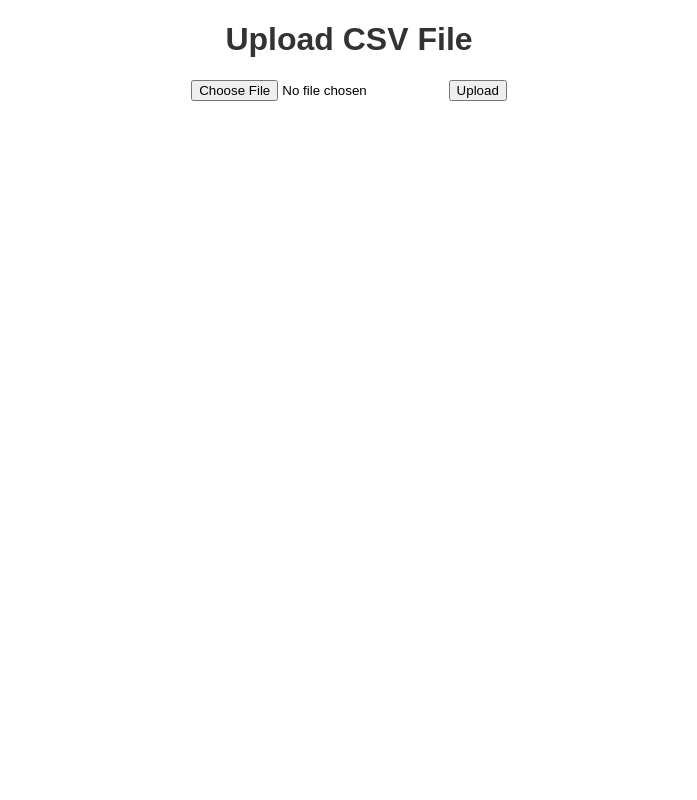
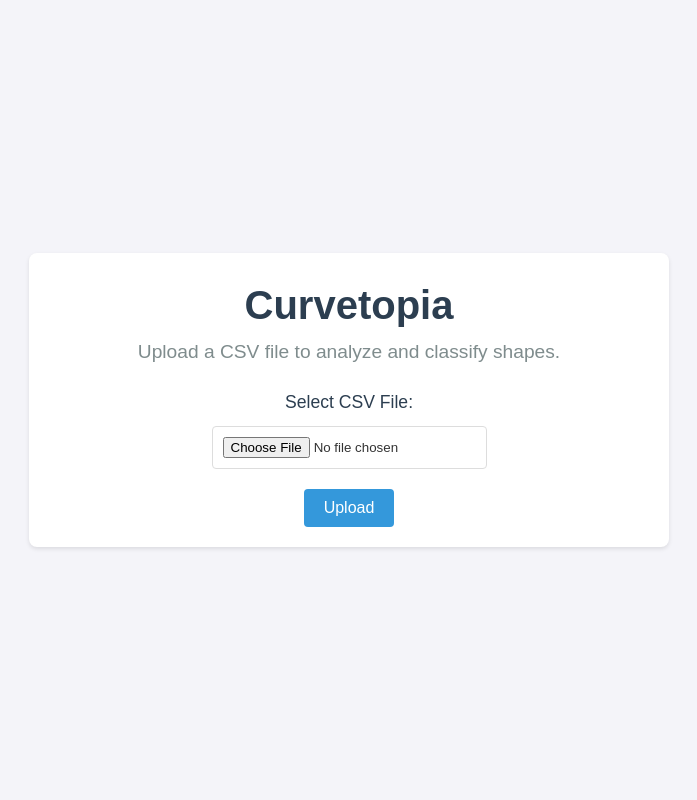
Before and after one commit to Rajshah1302/curvetopia, a Flask app: page / in a window 1280 px wide. Shown: the whole page, without its empty margins (291-988 px from the left). Run offline with Flask 3, Linux system fonts and the light colour scheme.

Commit message:
ui updates

```diff
--- a/static/styles.css
+++ b/static/styles.css
@@ -1,16 +1,86 @@
+/* Reset some default styles */
+body, h1, p {
+    margin: 0;
+    padding: 0;
+    box-sizing: border-box;
+}
+
 body {
     font-family: Arial, sans-serif;
+    background-color: #f4f4f9;
+    color: #333;
+    line-height: 1.6;
+    display: flex;
+    justify-content: center;
+    align-items: center;
+    height: 100vh;
+}
+
+.container {
+    max-width: 600px;
+    width: 100%;
+    padding: 20px;
+    background: #fff;
+    border-radius: 8px;
+    box-shadow: 0 2px 4px rgba(0,0,0,0.1);
     text-align: center;
 }
 
-h1 {
-    color: #333;
+header {
+    margin-bottom: 20px;
 }
 
-form {
-    margin: 20px auto;
+header h1 {
+    font-size: 2.5rem;
+    color: #2c3e50;
 }
 
-input[type="file"] {
+header p {
+    font-size: 1.2rem;
+    color: #7f8c8d;
+}
+
+main {
+    display: flex;
+    flex-direction: column;
+    align-items: center;
+}
+
+.upload-form {
+    display: flex;
+    flex-direction: column;
+    align-items: center;
+}
+
+.file-label {
+    font-size: 1.1rem;
     margin-bottom: 10px;
+    color: #2c3e50;
 }
+
+.file-input {
+    margin-bottom: 20px;
+    padding: 10px;
+    border: 1px solid #ddd;
+    border-radius: 4px;
+}
+
+.submit-button {
+    background-color: #3498db;
+    color: #fff;
+    border: none;
+    padding: 10px 20px;
+    border-radius: 4px;
+    cursor: pointer;
+    font-size: 1rem;
+}
+
+.submit-button:hover {
+    background-color: #2980b9;
+}
+
+footer {
+    margin-top: 20px;
+    font-size: 0.9rem;
+    color: #7f8c8d;
+}
--- a/templates/index.html
+++ b/templates/index.html
@@ -7,10 +7,18 @@
     <link rel="stylesheet" href="{{ url_for('static', filename='styles.css') }}">
 </head>
 <body>
-    <h1>Upload CSV File</h1>
-    <form action="/upload" method="post" enctype="multipart/form-data">
-        <input type="file" name="file" accept=".csv">
-        <input type="submit" value="Upload">
-    </form>
+    <div class="container">
+        <header>
+            <h1>Curvetopia</h1>
+            <p>Upload a CSV file to analyze and classify shapes.</p>
+        </header>
+        <main>
+            <form action="/upload" method="post" enctype="multipart/form-data" class="upload-form">
+                <label for="file" class="file-label">Select CSV File:</label>
+                <input type="file" id="file" name="file" accept=".csv" class="file-input">
+                <input type="submit" value="Upload" class="submit-button">
+            </form>
+        </main>
+    </div>
 </body>
 </html>
```
Also changed, not shown: templates/plot.html (+14 -5 lines).
